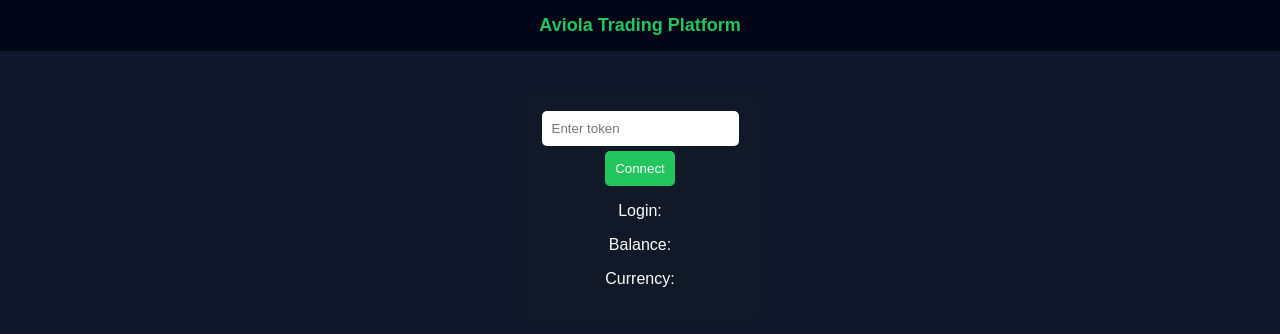
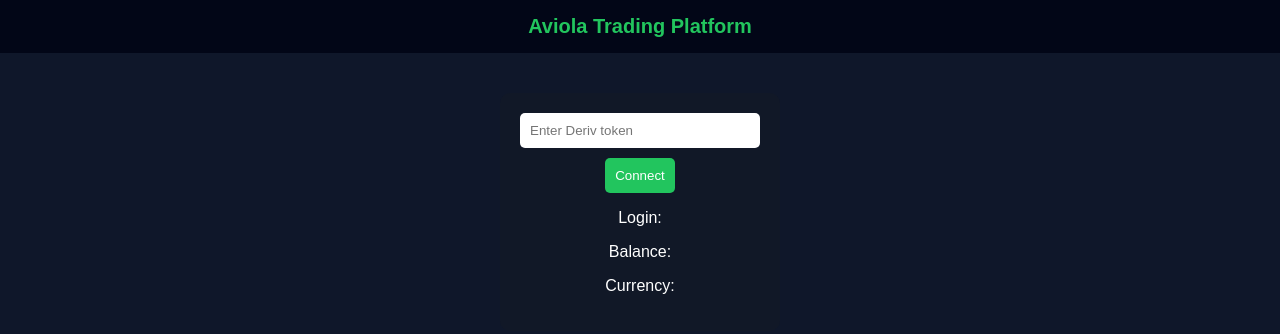
Before and after one commit to Aviola254/Aviola-trading-demo, a plain HTML site: page index.html in a window 1280 px wide. Drawn offline with Linux system fonts and the light colour scheme.

Commit message:
Update index.html

```diff
--- a/index.html
+++ b/index.html
@@ -15,15 +15,15 @@
 /* NAVBAR */
 
 .navbar {
-  background: #020617;
+  background-color: #020617;
   padding: 15px;
-  font-size: 18px;
+  text-align: center;
+  font-size: 20px;
   color: #22c55e;
-  text-align: center;
   font-weight: bold;
 }
 
-/* MAIN BOX */
+/* CENTER AREA */
 
 .container {
   text-align: center;
@@ -31,29 +31,34 @@
 }
 
 .box {
-  background: #111827;
+  background-color: #111827;
   display: inline-block;
   padding: 20px;
   border-radius: 10px;
 }
 
+/* INPUT */
+
 input {
   padding: 10px;
   border-radius: 5px;
   border: none;
+  width: 220px;
 }
+
+/* BUTTON */
 
 button {
   padding: 10px;
-  background: #22c55e;
+  background-color: #22c55e;
   border: none;
   color: white;
   border-radius: 5px;
-  margin-top: 5px;
+  margin-top: 10px;
 }
 
 button:hover {
-  background: #16a34a;
+  background-color: #16a34a;
 }
 
 </style>
@@ -69,8 +74,9 @@
 
 <div class="box">
 
-<input id="token" placeholder="Enter token">
+<input id="token" placeholder="Enter Deriv token">
 <br>
+
 <button onclick="connect()">Connect</button>
 
 <p>Login: <span id="login"></span></p>
```
